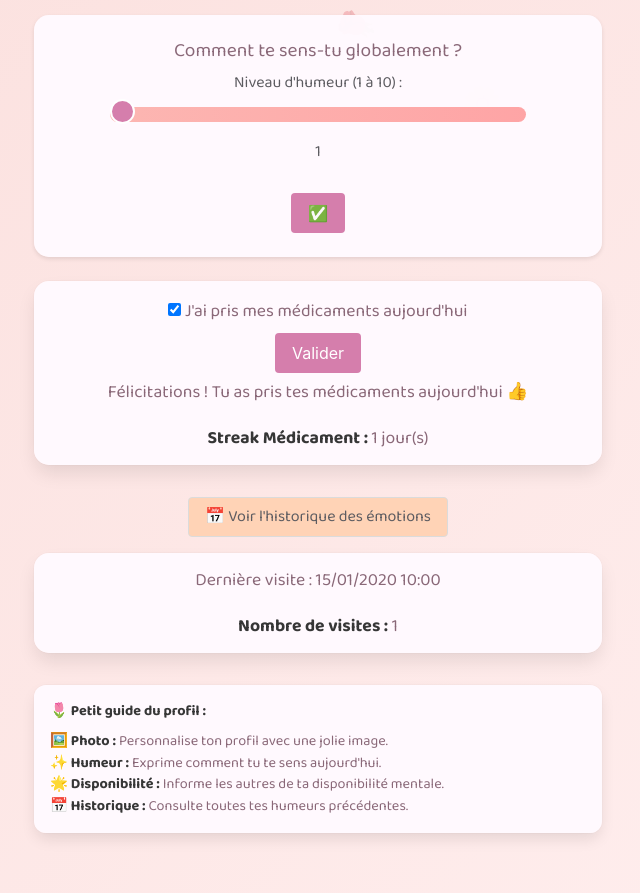
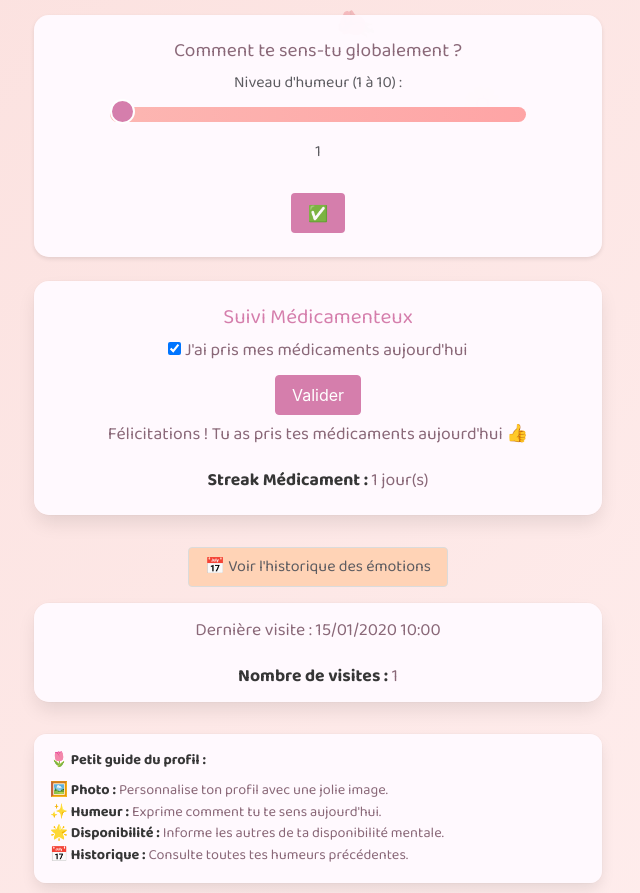
Before and after one commit to Ovanity/Elise, a Flask app: a page that uses templates/user_profile.html in a window 1280 px wide. Shown: the part 632-1525 px from the top of the page, without its empty margins (322-962 px from the left). Run offline with Flask 3, Linux system fonts and the light colour scheme; the visitor is signed in with stand-in values (Sample User, id 1); tables that the repository leaves empty hold one stand-in row (values such as "Sample post"); grey boxes marked "Sample" are stand-in pictures.

Commit message:
requirements

```diff
--- a/app.py
+++ b/app.py
@@ -154,26 +154,40 @@ def update_availability():
 def update_medication():
     if 'username' not in session:
         return redirect(url_for('login'))
+
     user = User.query.filter_by(username=session['username']).first()
-    if user:
-        today = nowparis_naive().date()
-        # Get the submitted value; checkbox returns "on" if checked
-        taken = (request.form.get("medication") == "on")
-        # If the user is taking their medication today and it wasn't recorded yet:
-        if taken:
-            if user.medication_last_updated is None or user.medication_last_updated < today:
-                if user.medication_last_updated is not None and (today - user.medication_last_updated).days == 1:
-                    user.medication_streak = (user.medication_streak or 0) + 1
-                else:
-                    user.medication_streak = 1
-                user.medication_taken = True
-                user.medication_last_updated = today
-                db.session.commit()
+    if not user:
+        return redirect(url_for('login'))
+
+    # Get today's date in Paris (naïve datetime assumed to be in Paris time)
+    today = nowparis_naive().date()
+
+    # The checkbox returns "on" if checked, otherwise None
+    taken = request.form.get("medication") == "on"
+
+    print(f"Updating medication for user {user.username}. Today: {today}, Taken: {taken}")
+
+    # Ensure the streak is initialized to 0 if it's None
+    if user.medication_streak is None:
+        user.medication_streak = 0
+
+    # If no update has been made yet, or the last update was before today
+    if user.medication_last_updated is None or user.medication_last_updated < today:
+        # If the previous update was exactly yesterday, increment the streak
+        if user.medication_last_updated is not None and (today - user.medication_last_updated).days == 1:
+            user.medication_streak += 1
         else:
-            user.medication_taken = False
-            user.medication_streak = 0
-            user.medication_last_updated = today
-            db.session.commit()
+            user.medication_streak = 1  # Start a new streak otherwise
+
+        user.medication_taken = taken
+        user.medication_last_updated = today
+        print(f"New medication update for {user.username}: streak = {user.medication_streak}")
+    else:
+        # Already updated today: update only the 'taken' flag
+        user.medication_taken = taken
+        print(f"Medication already updated today for {user.username}. Streak remains {user.medication_streak}")
+
+    db.session.commit()
     return redirect(url_for('user_profile', username=session['username']))
 
 
--- a/templates/user_profile.html
+++ b/templates/user_profile.html
@@ -104,24 +104,33 @@
   }
 </style>
 
-  <!-- Medication Tracker Streak -->
-  <div class="box" style="background-color: rgba(255,250,255,0.95); border-radius:15px; padding:1rem; margin-top:1rem;">
+<div class="box animated fadeIn" style="background-color: rgba(255,250,255,0.95); border-radius: 15px; padding: 1.5rem; margin-top: 1rem;">
+  <h2 class="subtitle" style="color: #D57EAC; font-size: 1.3rem; margin-bottom: 0.5rem;">
+    Suivi Médicamenteux
+  </h2>
   <form method="POST" action="{{ url_for('update_medication') }}">
+    <div class="field">
+      <div class="control">
         <label class="checkbox" style="font-size: 1.1rem; color: #8A6878;">
-        <input type="checkbox" name="medication_taken" value="yes" {% if user.medication_taken %}checked{% endif %}>
+          <input type="checkbox" name="medication" value="on" {% if user.medication_taken %}checked{% endif %}>
           J'ai pris mes médicaments aujourd'hui
         </label>
-      <br>
-      <button class="button is-primary" type="submit" style="background-color:#D57EAC; color:#fff; margin-top:0.5rem;">
+      </div>
+    </div>
+    <div class="field">
+      <div class="control">
+        <button class="button is-primary" type="submit" style="background-color: #D57EAC; border-color: #D57EAC; color: #fff;">
           Valider
         </button>
+      </div>
+    </div>
   </form>
   {% if user.medication_taken %}
-      <p class="subtitle" style="color:#8A6878; font-size:1.1rem; margin-top:0.5rem;">
+    <p class="subtitle" style="color: #8A6878; font-size: 1.1rem; margin-top: 0.5rem;">
       Félicitations ! Tu as pris tes médicaments aujourd'hui 👍
     </p>
   {% endif %}
-    <p class="subtitle" style="color:#8A6878; font-size:1.1rem; margin-top:0.5rem;">
+  <p class="subtitle" style="color: #8A6878; font-size: 1.1rem; margin-top: 0.5rem;">
     <strong>Streak Médicament :</strong> {{ user.medication_streak }} jour(s)
   </p>
 </div>
```
Lines whose indentation alone changed are shown as unchanged.
